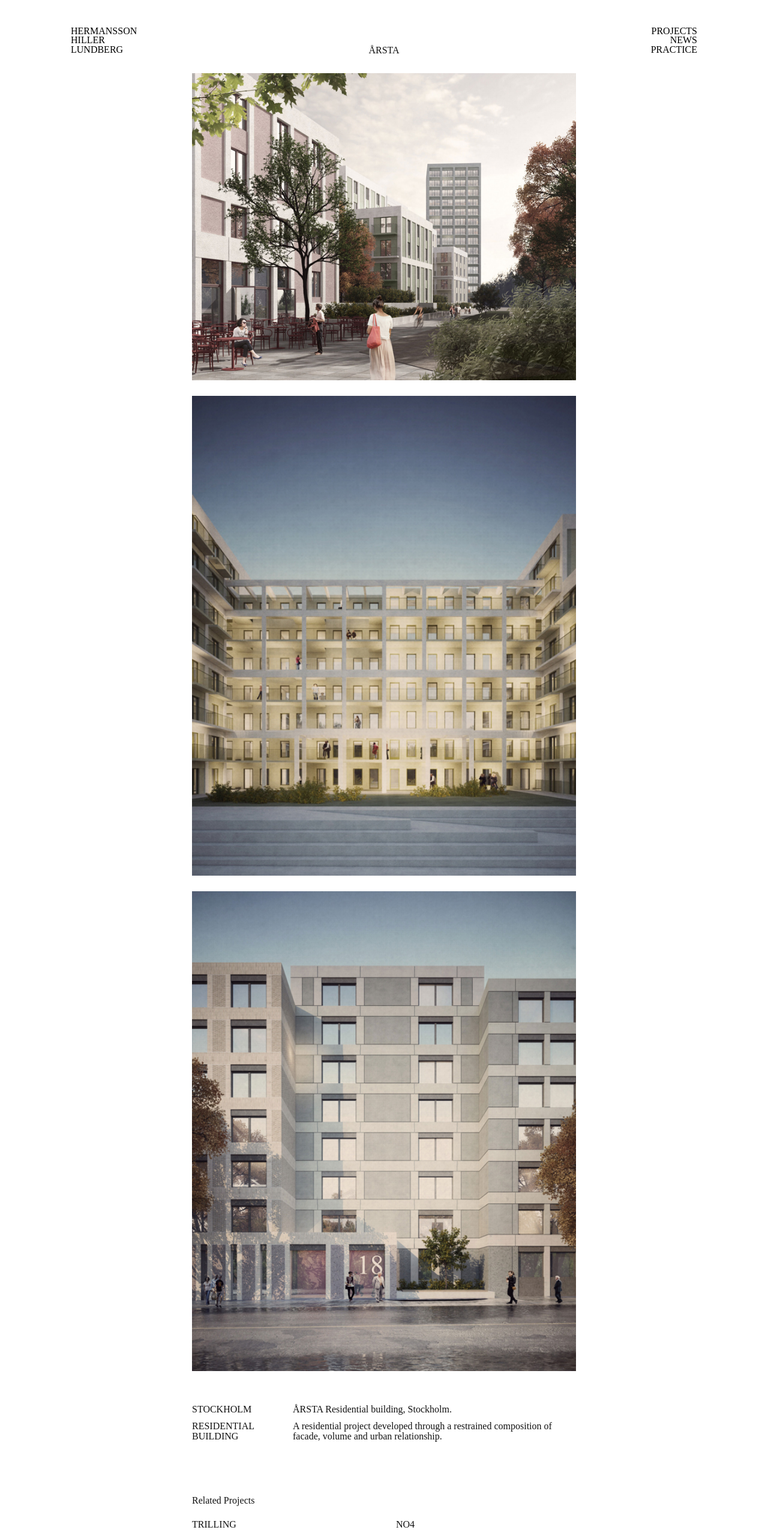
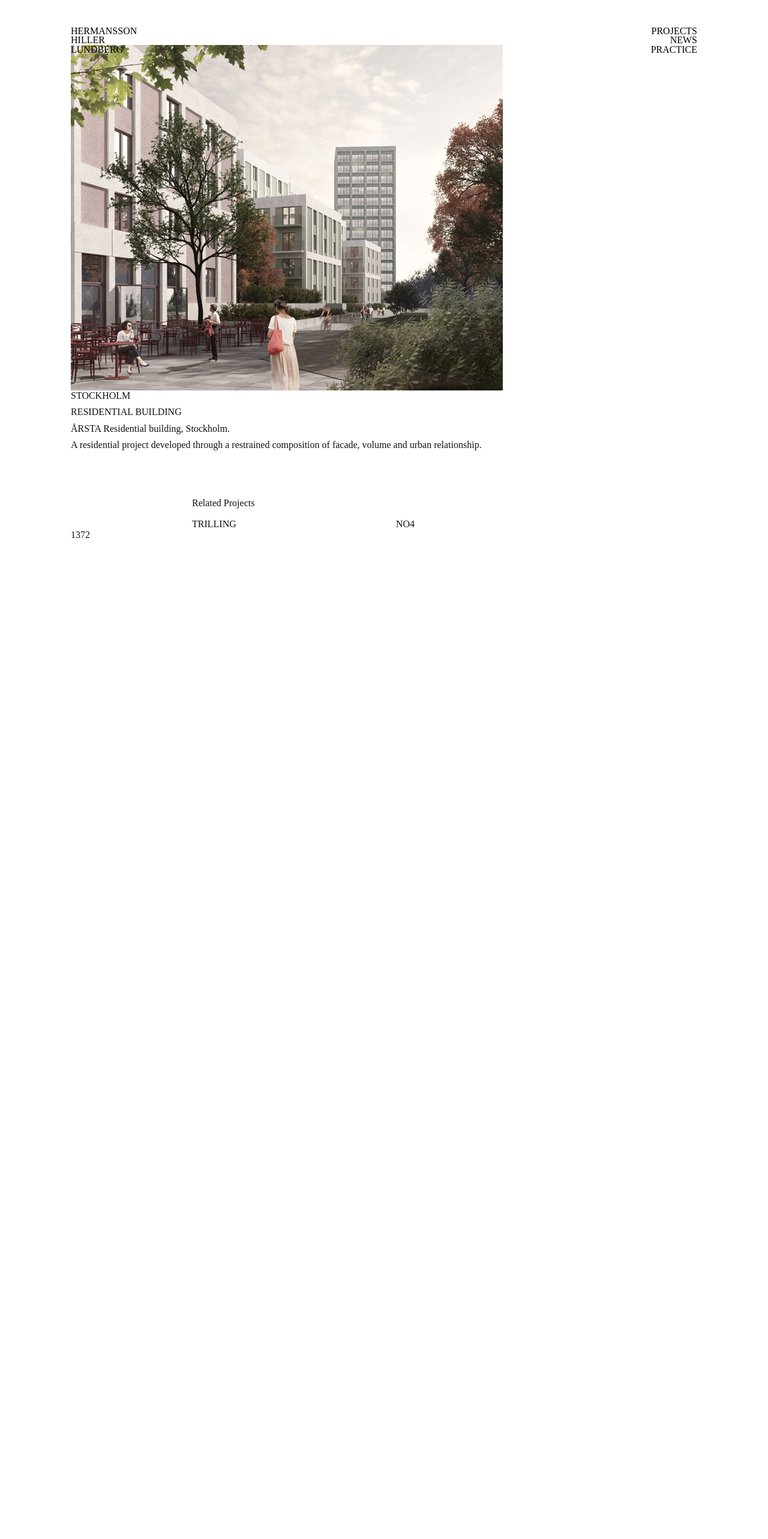
Before and after one commit to LvidSolutions/HHL-replica, a Next.js app: page /projects/arsta in a window 1280 px wide. Shown: the part 20-2586 px from the top of the page at 60% size. After the commit the page ends 990 px from the top, so only its background shows below. Built offline with nearby package versions, Linux system fonts and the light colour scheme.

Commit message:
Match original HHL project page related links

```diff
--- a/app/projects/[slug]/page.tsx
+++ b/app/projects/[slug]/page.tsx
@@ -1,7 +1,6 @@
-import Image from "next/image";
 import Link from "next/link";
 import { notFound } from "next/navigation";
-import { galleryImages, getProject, getProjectMeta, projects, relatedProjects } from "../../../lib/projects";
+import { galleryImages, getProject, getProjectMeta, projectNumber, projects, relatedProjects } from "../../../lib/projects";
 
 type Props = { params: Promise<{ slug: string }> };
 
@@ -22,24 +21,18 @@ export default async function ProjectPage({ params }: Props) {
   if (!project) notFound();
 
   const meta = getProjectMeta(project.slug);
-  const gallery = galleryImages(project);
+  const [heroImage] = galleryImages(project);
   const related = relatedProjects(project.slug, 2);
 
   return (
     <main className="project-page">
-      <header className="project-title-block">
-        <h1>{meta.title}</h1>
-      </header>
+      {heroImage ? (
+        <figure className="project-hero-image">
+          <img src={heroImage} alt={meta.title} loading="eager" />
+        </figure>
+      ) : null}
 
-      <section className="project-gallery" aria-label={`${meta.title} images`}>
-        {gallery.map((image, imageIndex) => (
-          <figure className="project-image" key={`${image}-${imageIndex}`}>
-            <img src={image} alt={`${meta.title} ${imageIndex + 1}`} loading={imageIndex === 0 ? "eager" : "lazy"} />
-          </figure>
-        ))}
-      </section>
-
-      <section className="project-top">
+      <section className="project-info">
         <div className="project-intro">
           {meta.location ? <p>{meta.location}</p> : null}
           {meta.category ? <p>{meta.category}</p> : null}
@@ -50,28 +43,25 @@ export default async function ProjectPage({ params }: Props) {
             <p key={paragraph}>{paragraph}</p>
           ))}
           {meta.awards?.length ? <div className="project-facts">{meta.awards.map((award) => <p key={award}>{award}</p>)}</div> : null}
+          {meta.photography ? <p className="project-photo">Photography: {meta.photography}</p> : null}
         </div>
       </section>
 
-      <section className="related-projects">
+      <section className="related-projects" aria-label="Related projects">
         <h2>Related Projects</h2>
         <div className="related-list">
           {related.map((item) => {
             const relatedMeta = getProjectMeta(item.slug);
-            const [cover] = galleryImages(item);
             return (
               <Link href={`/projects/${item.slug}`} className="related-card" key={item.slug}>
-                <div className="related-image">
-                  <Image src={cover} alt={relatedMeta.title} fill sizes="(max-width: 780px) 100vw, 50vw" />
-                </div>
-                <div className="project-card-title">
-                  <span>{relatedMeta.title}</span>
-                </div>
+                {relatedMeta.title}
               </Link>
             );
           })}
         </div>
       </section>
+
+      <span className="project-page-number">{projectNumber(project.slug)}</span>
     </main>
   );
 }
```
